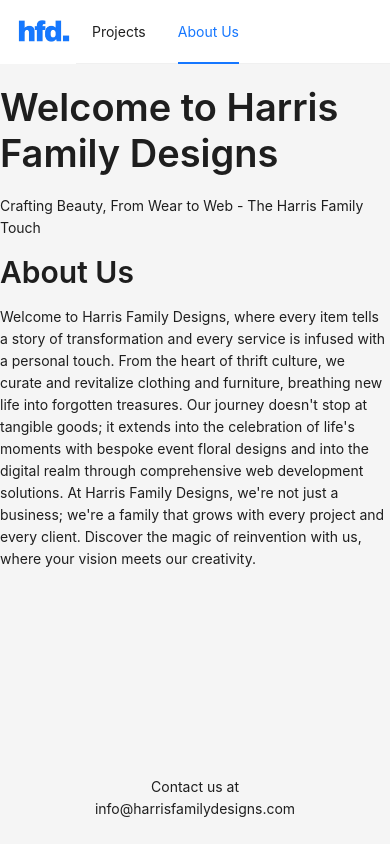
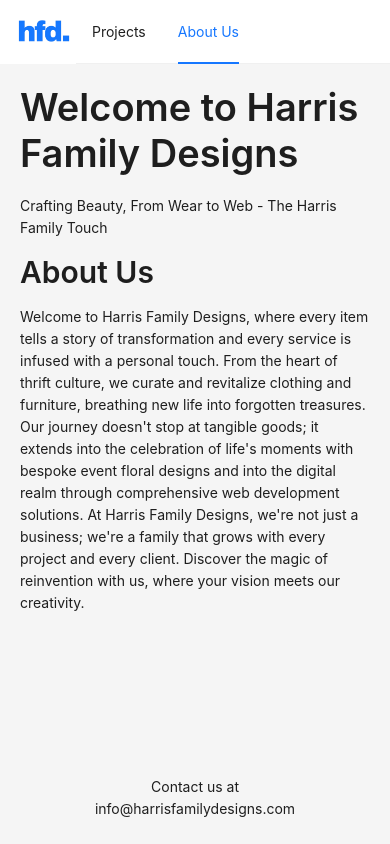
Before and after one commit to harrisfamilydesigns/harris-family-designs, a React (Vite) app: page /projects/text_util in a window 390 px wide. Both pictures are taken after a click on the item "About Us". Built offline with nearby package versions, Linux system fonts and the light colour scheme; no server answers.

Commit message:
dynamic view height and collapsing project sider for mobile

```diff
--- a/src/components/WWWApp/AppLayout.jsx
+++ b/src/components/WWWApp/AppLayout.jsx
@@ -51,7 +51,7 @@ const AppLayout = () => {
   }
 
   return (
-    <Layout className="min-h-screen">
+    <Layout className="min-h-dvh">
       <Layout.Header className="sticky top-0 z-10 p-0">
         <div className="flex items-center">
           <LogoIcon className="bg-white pl-3" />
--- a/src/components/WWWApp/LandingPage.jsx
+++ b/src/components/WWWApp/LandingPage.jsx
@@ -5,7 +5,7 @@ const { Title, Paragraph } = Typography;
 function LandingPage() {
   return (
     <>
-      <Layout.Content className="md:container md:mx-auto mt-5">
+      <Layout.Content className="md:container md:mx-auto m-5">
         <Title>Welcome to Harris Family Designs</Title>
         <Paragraph>
           Crafting Beauty, From Wear to Web - The Harris Family Touch
--- a/src/components/WWWApp/ProjectsPage.jsx
+++ b/src/components/WWWApp/ProjectsPage.jsx
@@ -81,7 +81,9 @@ const Main = () => {
 
   return (
     <Layout>
-      <Sider>
+      <Sider
+        breakpoint='md'
+      >
         <Menu
           mode="inline"
           className="h-full"
```
